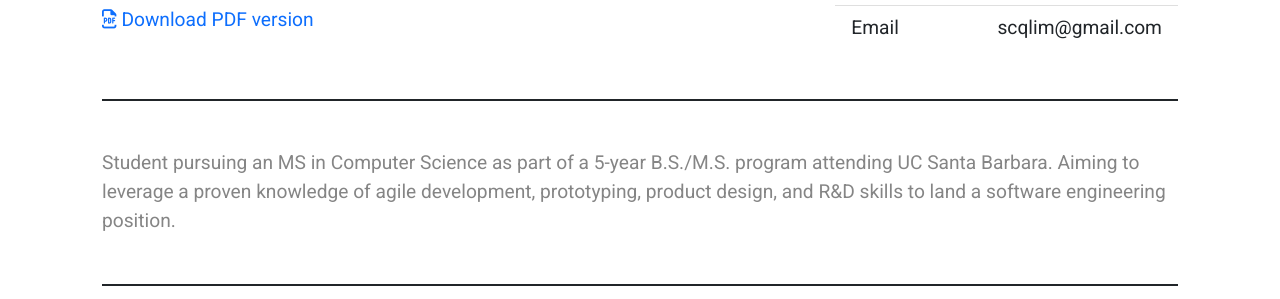
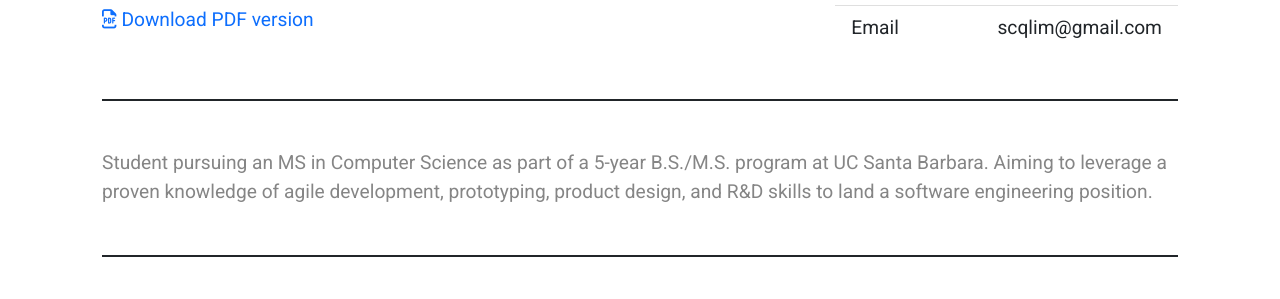
Before and after one commit to sydneylim/cv, a plain HTML site: page index.html in a window 1280 px wide. Shown: the part 163-462 px from the top of the page. Drawn offline with nearby package versions, Linux system fonts and the light colour scheme.

Commit message:
Deploying to gh-pages from  @ 475030b055e8a76092065a906b40844d8fdcea60 🚀

```diff
--- a/index.html
+++ b/index.html
@@ -61,7 +61,7 @@
     </div>
 
     <div class="border-bottom border-2 border-print-0 border-dark mb-5 pb-5 pb-print-0 mb-print-1">
-        Student pursuing an MS in Computer Science as part of a 5-year B.S./M.S. program attending UC Santa Barbara. Aiming to leverage a proven knowledge of agile development, prototyping, product design, and R&D skills to land a software engineering position.
+        Student pursuing an MS in Computer Science as part of a 5-year B.S./M.S. program at UC Santa Barbara. Aiming to leverage a proven knowledge of agile development, prototyping, product design, and R&D skills to land a software engineering position.
     </div>
 
     <div class="border-bottom border-2 border-print-0 border-dark mb-5 pb-5 pb-print-0 mb-print-1">
```
Also changed, not shown: 1 other file.
